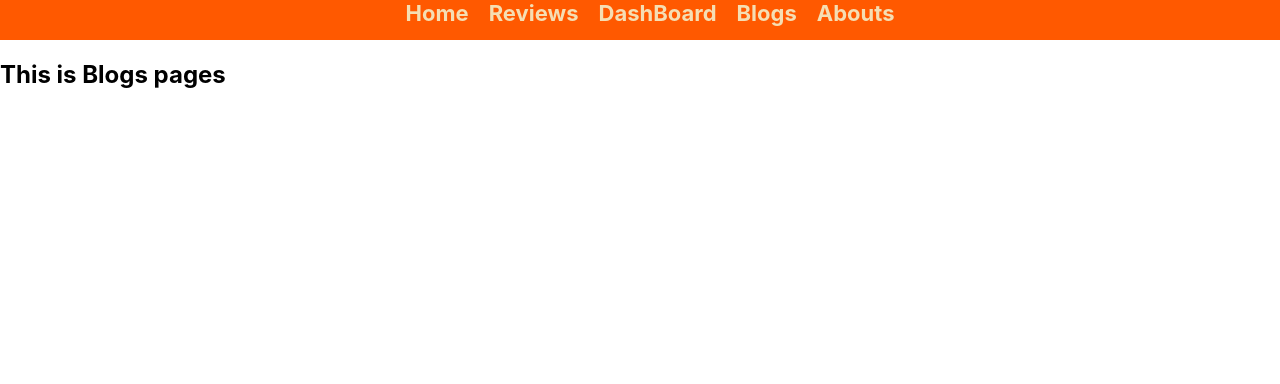
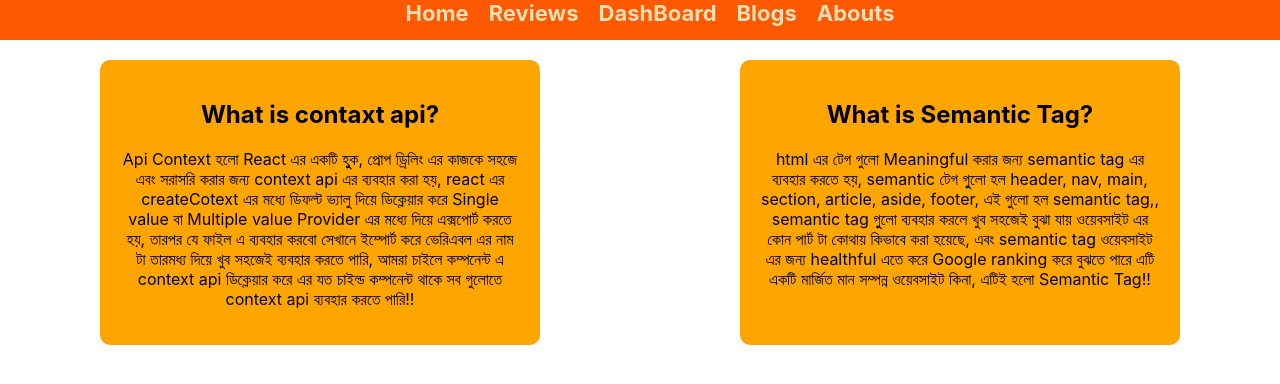
Before and after one commit to YASINARAFAT88/FITNESS-GYM-Assignment-9, a React (Create React App) app: page /blogs in a window 1280 px wide. Shown: the top 384 px of the page. Built offline with nearby package versions, Linux system fonts and the light colour scheme.

Commit message:
Blogs Complate

```diff
--- a/src/components/Blogs/Blogs.css
+++ b/src/components/Blogs/Blogs.css
@@ -0,0 +1,12 @@
+.blogs-container{
+    display: flex;
+    justify-content:space-around;
+}
+.blogOne{
+    text-align: center;
+    width: 400px;
+    background-color: orange;
+    margin: 20px;
+    padding: 20px;
+    border-radius: 10px;
+}
--- a/src/components/Blogs/Blogs.js
+++ b/src/components/Blogs/Blogs.js
@@ -1,9 +1,26 @@
 import React from 'react';
+import './Blogs.css'
 
 const Blogs = () => {
     return (
-        <div>
-            <h2>This is Blogs pages</h2>
+        <div className='blogs-container'>
+            <div className='blogOne'>
+                <h2>What is contaxt api? </h2>
+                <p>
+                    Api Context হলো React এর একটি হুুক,
+                    প্রোপ ড্রিলিং এর কাজকে সহজে এবং সরাসরি করার
+                    জন্য context api এর ব্যবহার করা হয়,
+                    react এর createCotext এর মধ্যে ডিফল্ট ভ্যালু দিয়ে ডিক্লেয়ার করে Single value বা Multiple value
+                    Provider এর মধ্যে দিয়ে এক্সপোর্ট করতে হয়, তারপর যে ফাইল এ ব্যবহার করবো সেখানে ইম্পোর্ট করে ভেরিএবল এর নাম টা তারমধ্য দিয়ে খুব সহজেই ব্যবহার করতে পারি,
+                    আমরা চাইলে কম্পনেন্ট এ context api ডিক্লেয়ার করে এর যত চাইল্ড কম্পনেন্ট থাকে সব গুলোতে context api ব্যবহার করতে পারি!!</p>
+            </div>
+            <div className='blogOne'>
+                <h2>What is Semantic Tag?</h2>
+                <p>
+                    html এর টেগ গুলো Meaningful করার জন্য semantic tag এর ব্যবহার করতে হয়, semantic টেগ গুুলো হল header, nav, main,
+                    section, article, aside, footer, এই গুলো হল semantic tag,, semantic tag গুুলো ব্যবহার করলে খুব সহজেই বুঝা যায় ওয়েবসাইট এর কোন পার্ট টা কোথায় কিভাবে করা হয়েছে, এবং semantic tag ওয়েবসাইট এর জন্য healthful এতে করে Google ranking করে বুঝতে পারে এটি একটি মার্জিত মান সম্পন্ন ওয়েবসাইট কিনা, এটিই হলো Semantic Tag!!</p>
+            </div>
+
         </div>
     );
 };
```
